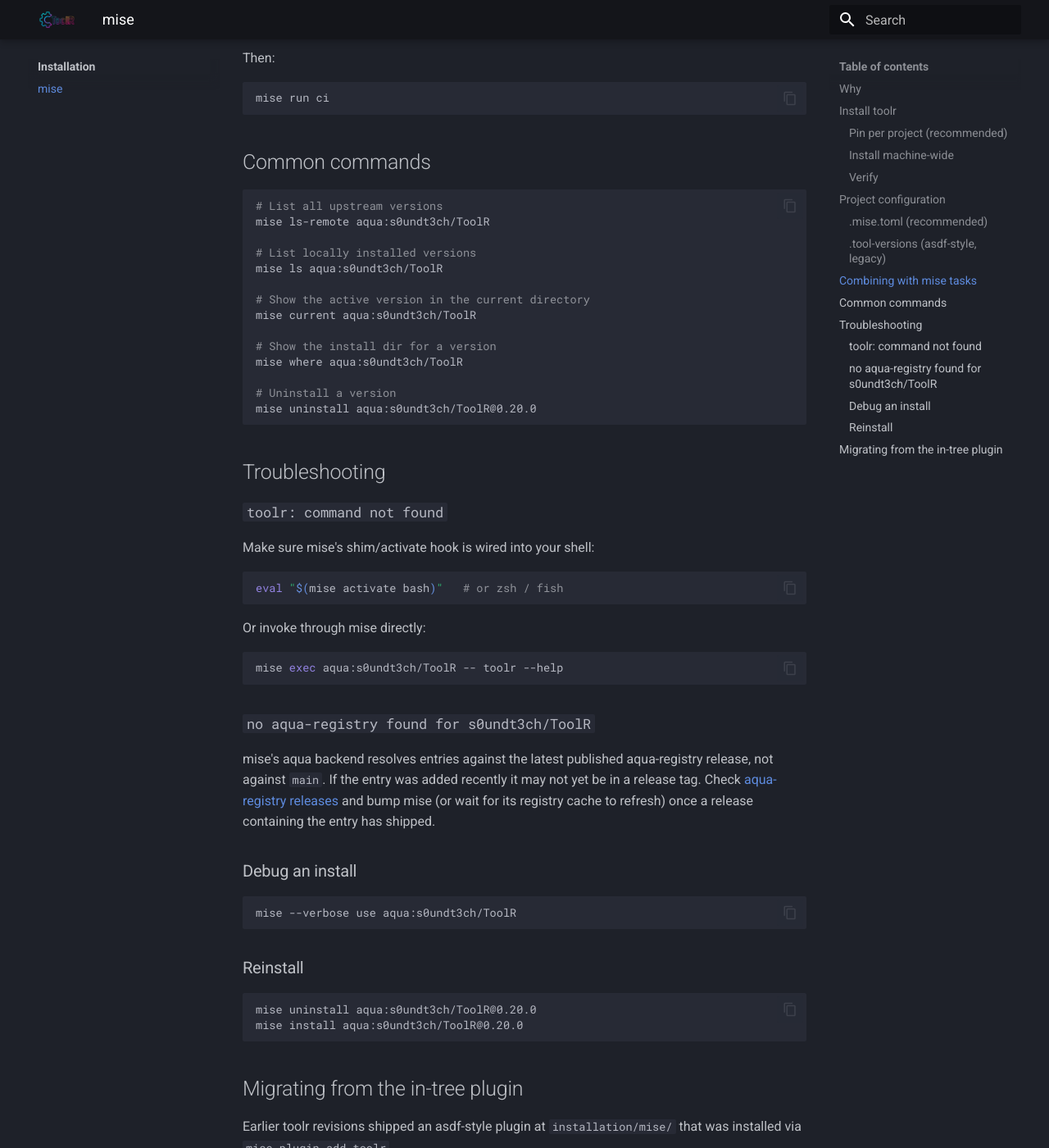
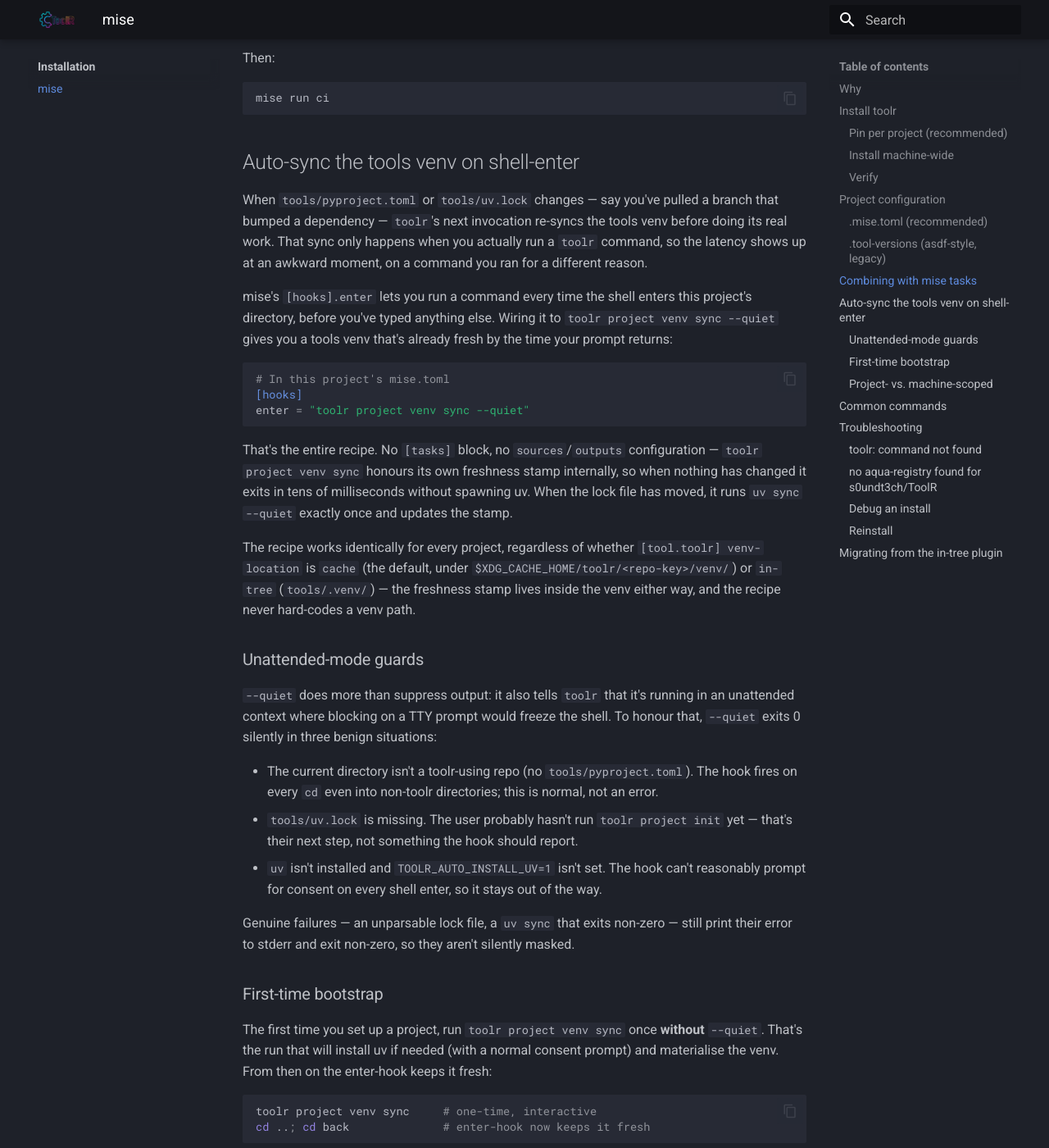
Before and after one commit to s0undt3ch/ToolR, an MkDocs documentation site: the page built from docs/installation/mise.md, in a window 1280 px wide and 1400 px high, scrolled down 2325 px. Shown: the whole window at 82% size. Built offline with MkDocs 1.6.1 and Material for MkDocs 9.7.7, drawn with Linux system fonts in a browser that asks for light colours; some of the changed text lies outside the part shown.

Commit message:
docs(mise): document the enter-hook auto-sync recipe

````diff
--- a/docs/installation/mise.md
+++ b/docs/installation/mise.md
@@ -108,6 +108,79 @@
 mise run ci
 ```
 
+## Auto-sync the tools venv on shell-enter
+
+When `tools/pyproject.toml` or `tools/uv.lock` changes — say you've
+pulled a branch that bumped a dependency — `toolr`'s next invocation
+re-syncs the tools venv before doing its real work. That sync only
+happens when you actually run a `toolr` command, so the latency
+shows up at an awkward moment, on a command you ran for a different
+reason.
+
+mise's `[hooks].enter` lets you run a command every time the shell
+enters this project's directory, before you've typed anything else.
+Wiring it to `toolr project venv sync --quiet` gives you a tools
+venv that's already fresh by the time your prompt returns:
+
+```toml
+# In this project's mise.toml
+[hooks]
+enter = "toolr project venv sync --quiet"
+```
+
+That's the entire recipe. No `[tasks]` block, no
+`sources`/`outputs` configuration — `toolr project venv sync`
+honours its own freshness stamp internally, so when nothing has
+changed it exits in tens of milliseconds without spawning uv. When
+the lock file has moved, it runs `uv sync --quiet` exactly once and
+updates the stamp.
+
+The recipe works identically for every project, regardless of
+whether `[tool.toolr] venv-location` is `cache` (the default, under
+`$XDG_CACHE_HOME/toolr/<repo-key>/venv/`) or `in-tree`
+(`tools/.venv/`) — the freshness stamp lives inside the venv either
+way, and the recipe never hard-codes a venv path.
+
+### Unattended-mode guards
+
+`--quiet` does more than suppress output: it also tells `toolr` that
+it's running in an unattended context where blocking on a TTY prompt
+would freeze the shell. To honour that, `--quiet` exits 0 silently
+in three benign situations:
+
+- The current directory isn't a toolr-using repo (no
+  `tools/pyproject.toml`). The hook fires on every `cd` even into
+  non-toolr directories; this is normal, not an error.
+- `tools/uv.lock` is missing. The user probably hasn't run
+  `toolr project init` yet — that's their next step, not something
+  the hook should report.
+- `uv` isn't installed and `TOOLR_AUTO_INSTALL_UV=1` isn't set.
+  The hook can't reasonably prompt for consent on every shell
+  enter, so it stays out of the way.
+
+Genuine failures — an unparsable lock file, a `uv sync` that exits
+non-zero — still print their error to stderr and exit non-zero, so
+they aren't silently masked.
+
+### First-time bootstrap
+
+The first time you set up a project, run `toolr project venv sync`
+once **without** `--quiet`. That's the run that will install uv if
+needed (with a normal consent prompt) and materialise the venv. From
+then on the enter-hook keeps it fresh:
+
+```sh
+toolr project venv sync     # one-time, interactive
+cd ..; cd back              # enter-hook now keeps it fresh
+```
+
+### Project- vs. machine-scoped
+
+The hook lives in the project's own `mise.toml`. It is **not** a
+global setting — every project that wants this behaviour opts in by
+adding the line. That keeps non-toolr projects free of unexpected
+post-`cd` work.
+
 ## Common commands
 
 ```sh
````
